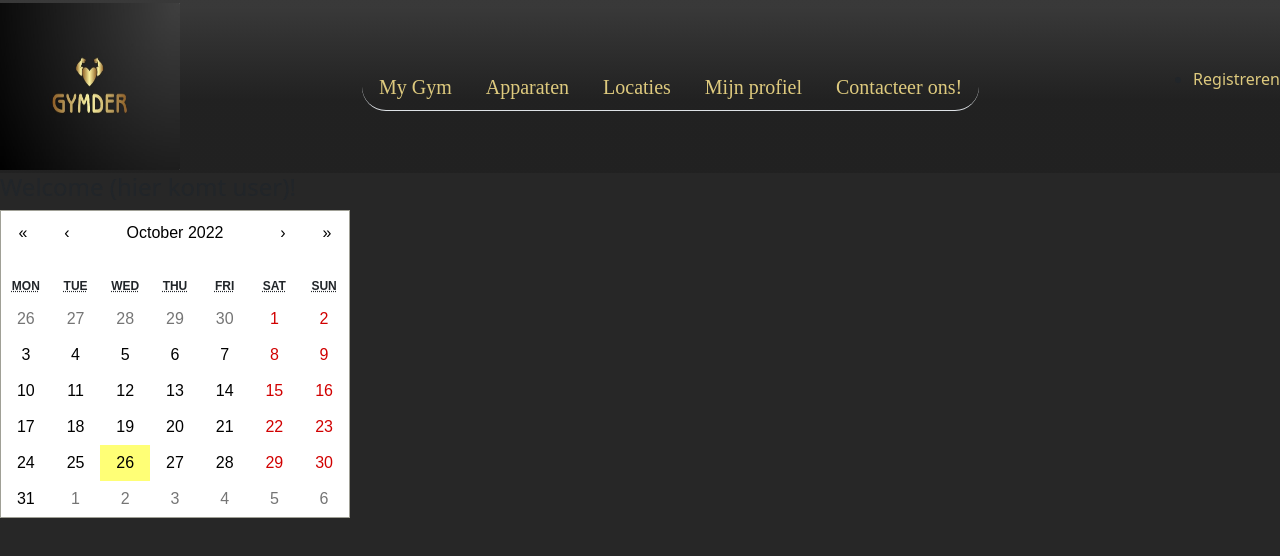
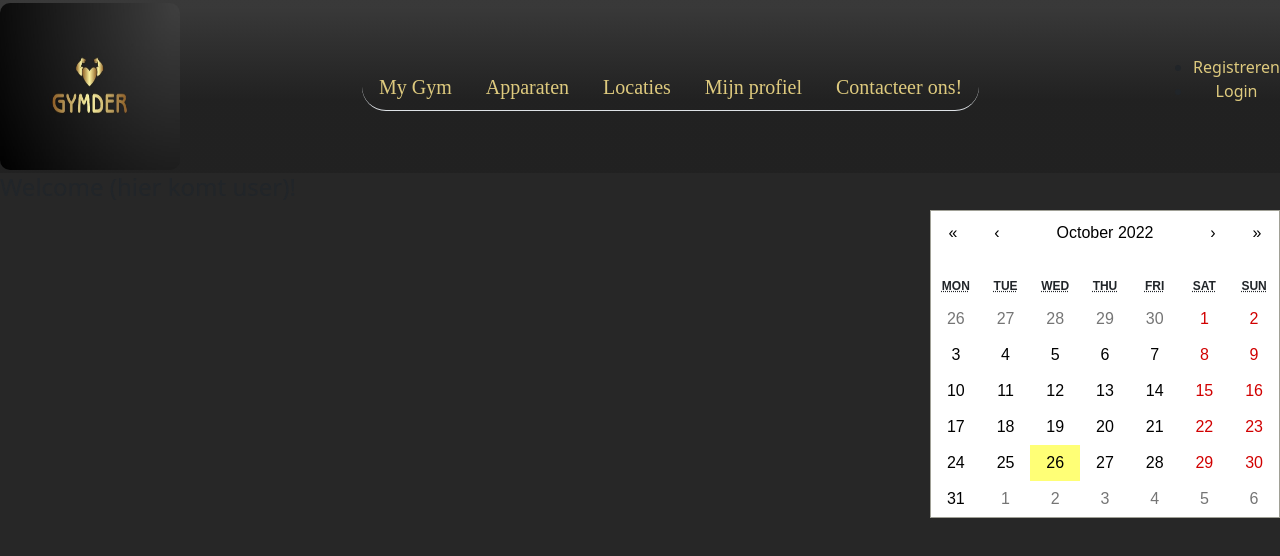
Before and after one commit to LexDarcoz/2223-frontendweb-LexDarcoz_Gymder, a React (Create React App) app: page / in a window 1280 px wide. Shown: the top 556 px of the page. Built offline with nearby package versions, Linux system fonts and the light colour scheme.

Commit message:
navbar changes

```diff
--- a/src/App.js
+++ b/src/App.js
@@ -12,10 +12,10 @@ function App() {
       <Navbar />
       <Routes>
         <Route index element={<MyGymPlace />} />
-        <Route path="Locations" element={<Locations />} />
-        <Route path="Equipment" element={<Equipment />} />
-        <Route path="Contact" element={<Contact />} />
-        <Route path="MyProfile" element={<MyProfile />} />
+        <Route path="locations" element={<Locations />} />
+        <Route path="equipment" element={<Equipment />} />
+        <Route path="contact" element={<Contact />} />
+        <Route path="myProfile" element={<MyProfile />} />
       </Routes>
     </>
   );
--- a/src/components/Navbar.jsx
+++ b/src/components/Navbar.jsx
@@ -15,7 +15,7 @@ export default function Navbar() {
               className="nav-link "
               id="home-tab"
               data-toggle="tab"
-              href="MyGymPlace"
+              href="/"
               role="tab"
               aria-controls="home"
               aria-selected="true"
@@ -28,7 +28,7 @@ export default function Navbar() {
               className="nav-link "
               id="home-tab"
               data-toggle="tab"
-              href="Equipment"
+              href="apparaten"
               role="tab"
               aria-controls="home"
               aria-selected="true"
@@ -41,7 +41,7 @@ export default function Navbar() {
               className="nav-link"
               id="contact-tab"
               data-toggle="tab"
-              href="contact"
+              href="locaties"
               role="tab"
               aria-controls="contact"
               aria-selected="false"
@@ -54,7 +54,7 @@ export default function Navbar() {
               className="nav-link"
               id="profile-tab"
               data-toggle="tab"
-              href="MyProfile"
+              href="myProfile"
               role="tab"
               aria-controls="profile"
               aria-selected="false"
@@ -82,12 +82,25 @@ export default function Navbar() {
               className="nav-link "
               id="register"
               data-toggle="tab"
-              href="Equipment"
+              href="register"
               role="tab"
               aria-controls="home"
               aria-selected="true"
             >
               Registreren
+            </a>
+          </li>
+          <li className="nav-item">
+            <a
+              className="nav-link "
+              id="Login"
+              data-toggle="tab"
+              href="login"
+              role="tab"
+              aria-controls="home"
+              aria-selected="true"
+            >
+              Login
             </a>
           </li>
         </ul>
--- a/src/styling/App.css
+++ b/src/styling/App.css
@@ -13,6 +13,7 @@
   height: 167px;
   margin: 0;
   padding: 0;
+  border-radius: 10px;
 }
 #navbar {
   text-align: center;
@@ -25,3 +26,7 @@
     rgba(130, 130, 130, 0.19483825878594252) 96%
   );
 }
+#calendar {
+  float: right;
+  margin-top: 0;
+}
```
